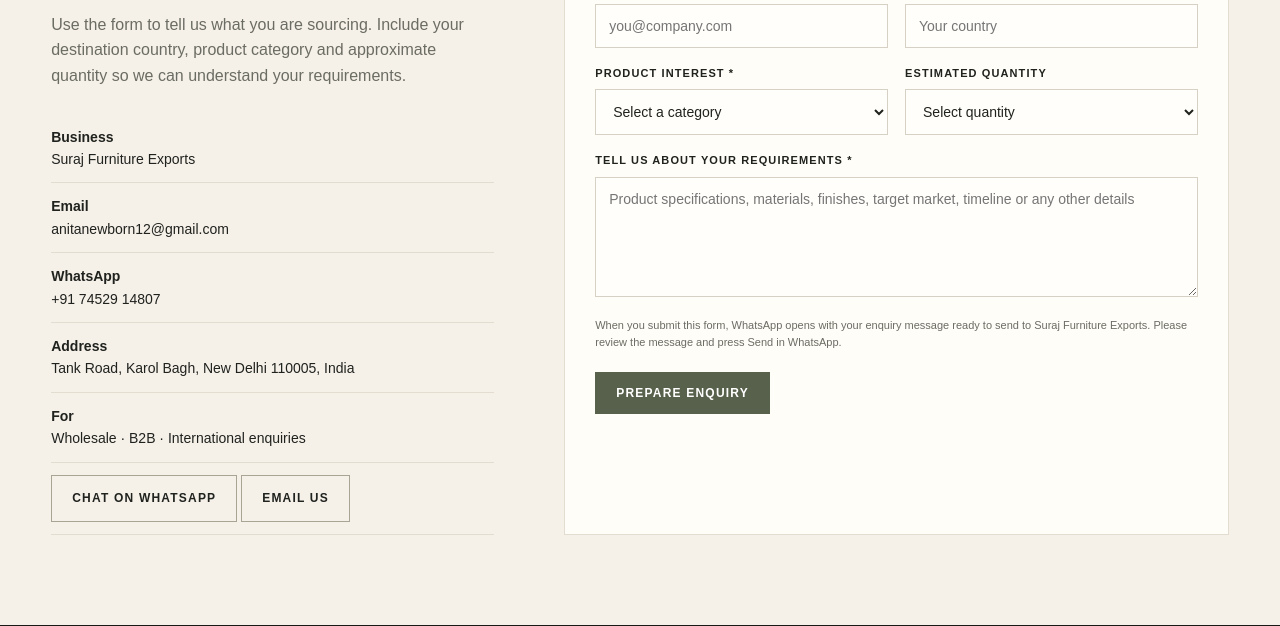
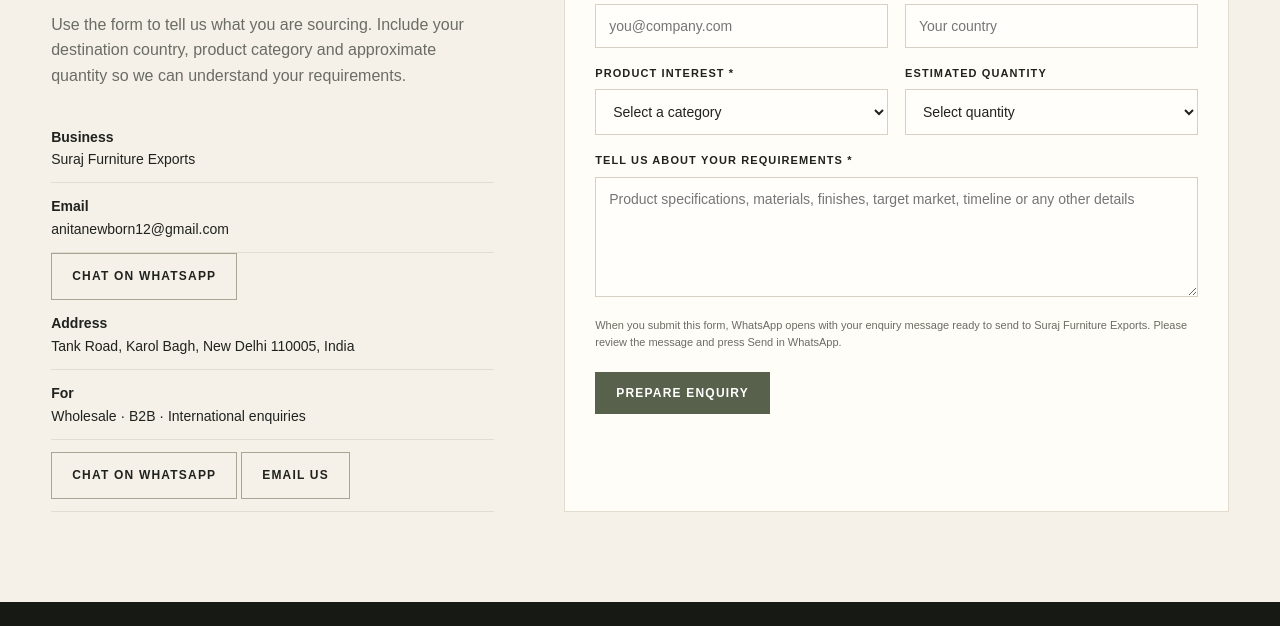
Before and after one commit to anitanewborn12-bot/Suraj-furniture-exports, a plain HTML site: page index.html in a window 1280 px wide. Shown: the part 3357-3983 px from the top of the page. Drawn offline with Linux system fonts and the light colour scheme.

Commit message:
Update index.html

```diff
--- a/index.html
+++ b/index.html
@@ -51,7 +51,7 @@ section{padding:90px 0}.section-head{display:flex;justify-content:space-between;
 <div class="process"><div class="number">04</div><h3>Coordinate</h3><p>Align on packing, dispatch planning and the agreed delivery terms.</p></div>
 </div></div></section>
 <div class="cta"><div class="wrap cta-grid"><div><div class="eyebrow">For wholesalers & global buyers</div><h2>Looking for a furniture supply partner?</h2><p>Tell us about your business, product interests and expected order volume. We will use those details to understand your enquiry and discuss next steps.</p></div><a class="btn" href="#contact" style="background:#b18a55;border-color:#b18a55">Start an Enquiry</a></div></div>
-<section class="contact" id="contact"><div class="wrap contact-grid"><div><div class="eyebrow">Let's talk business</div><h2 style="font:normal clamp(32px,4vw,48px)/1.1 Georgia,serif;margin:10px 0">Request a quotation</h2><p>Use the form to tell us what you are sourcing. Include your destination country, product category and approximate quantity so we can understand your requirements.</p><div class="contact-details"><div><strong>Business</strong><br>Suraj Furniture Exports</div><div><strong>Email</strong><br><a href="mailto:anitanewborn12@gmail.com">anitanewborn12@gmail.com</a></div><div><strong>WhatsApp</strong><br><a href="https://wa.me/917452914807" target="_blank" rel="noopener">+91 74529 14807</a></div><div><strong>Address</strong><br>Tank Road, Karol Bagh, New Delhi 110005, India</div><div><strong>For</strong><br>Wholesale · B2B · International enquiries</div><div><a class="btn outline" href="https://wa.me/917452914807" target="_blank" rel="noopener">Chat on WhatsApp</a> <a class="btn outline" href="mailto:anitanewborn12@gmail.com">Email us</a></div></div></div>
+<section class="contact" id="contact"><div class="wrap contact-grid"><div><div class="eyebrow">Let's talk business</div><h2 style="font:normal clamp(32px,4vw,48px)/1.1 Georgia,serif;margin:10px 0">Request a quotation</h2><p>Use the form to tell us what you are sourcing. Include your destination country, product category and approximate quantity so we can understand your requirements.</p><div class="contact-details"><div><strong>Business</strong><br>Suraj Furniture Exports</div><div><strong>Email</strong><br><a href="mailto:anitanewborn12@gmail.com">anitanewborn12@gmail.com</a></div><a class="btn outline" href="https://wa.me/917452914807" target="_blank" rel="noopener">Chat on WhatsApp</a><div><strong>Address</strong><br>Tank Road, Karol Bagh, New Delhi 110005, India</div><div><strong>For</strong><br>Wholesale · B2B · International enquiries</div><div><a class="btn outline" href="https://wa.me/917452914807" target="_blank" rel="noopener">Chat on WhatsApp</a> <a class="btn outline" href="mailto:anitanewborn12@gmail.com">Email us</a></div></div></div>
 <form id="quoteForm">
 <div class="form-grid">
 <div class="field"><label for="name">Your name *</label><input id="name" name="name" required placeholder="Full name"></div>
```
